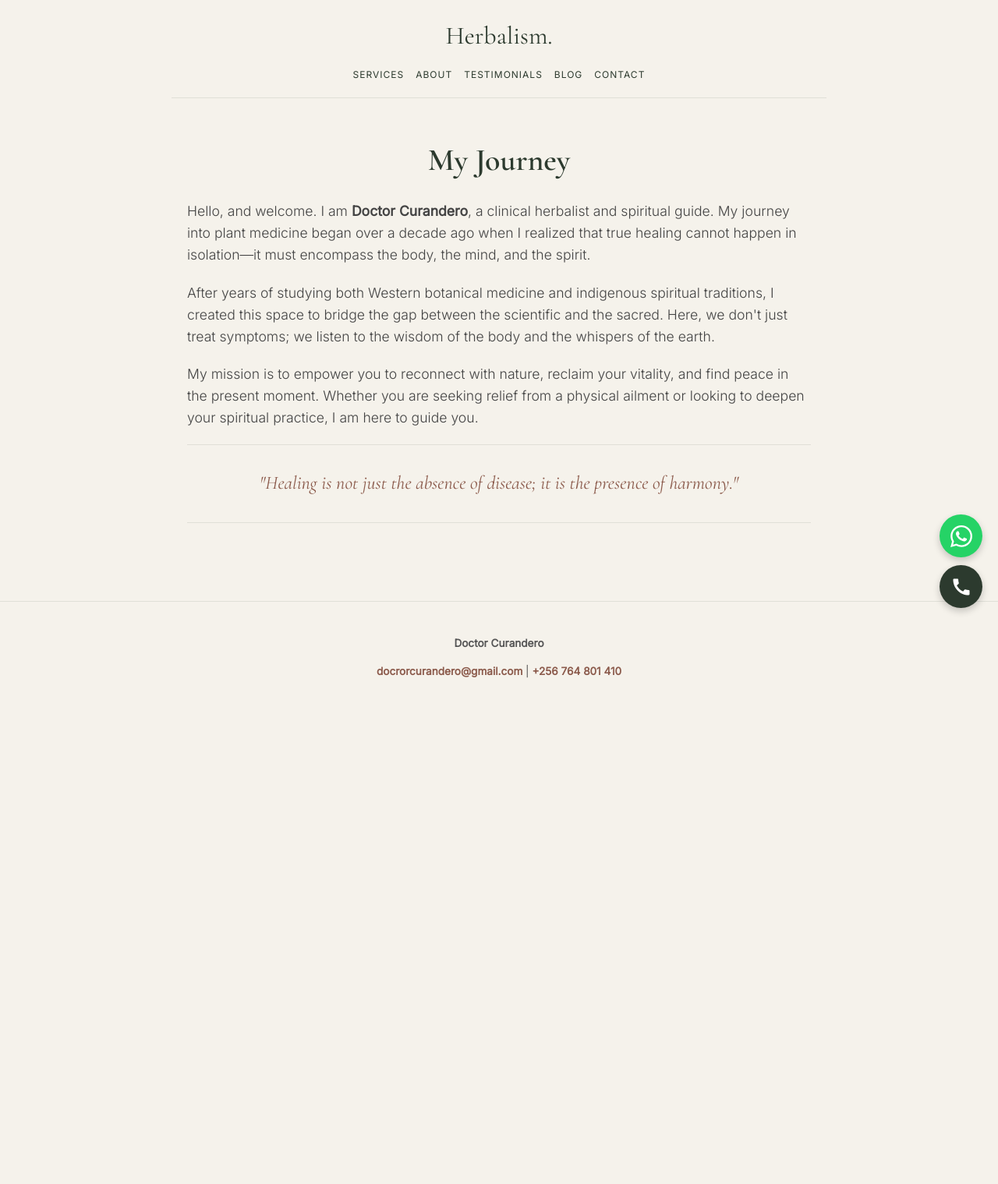
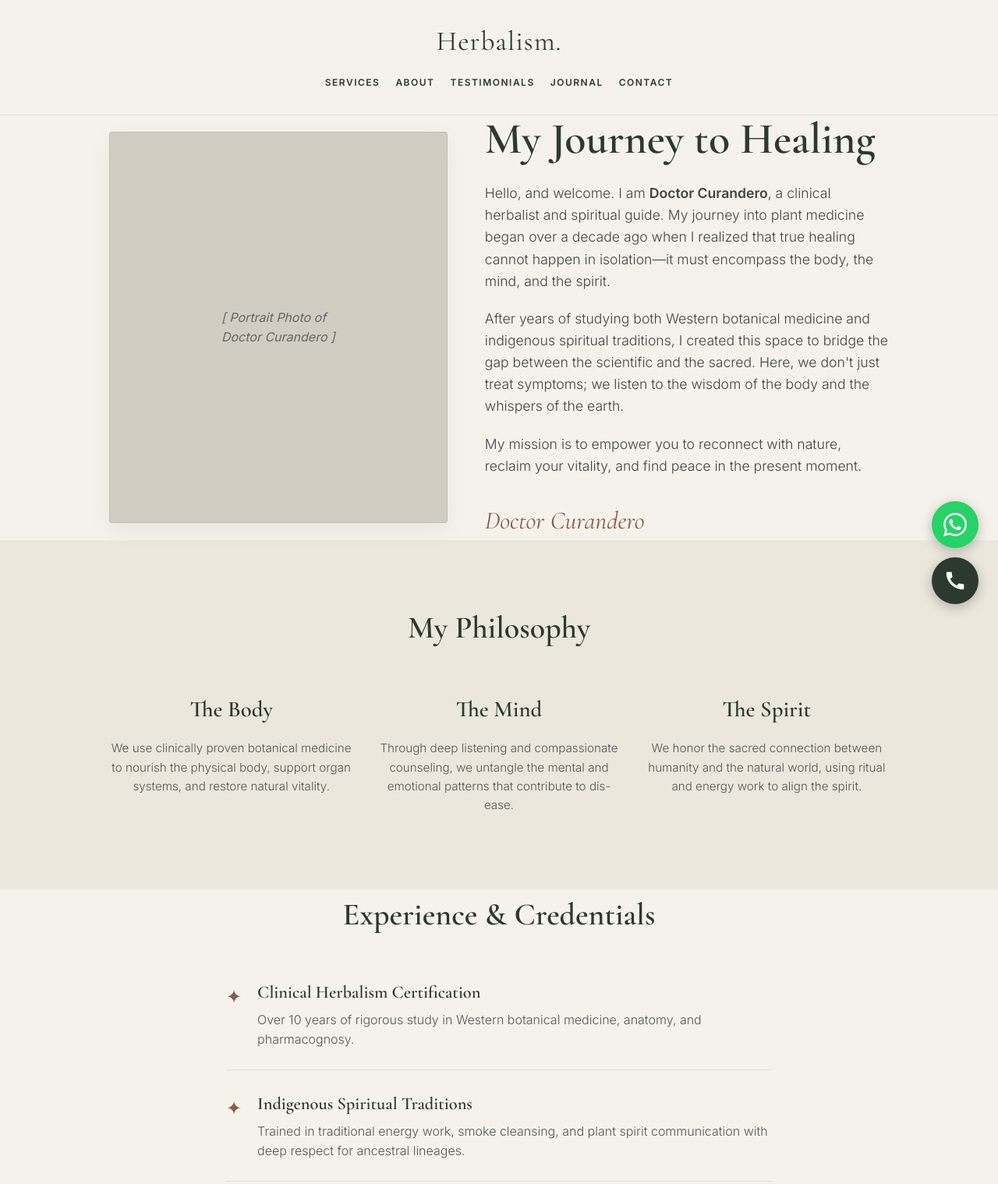
Before and after one commit to docrorcurandero/herbalism, a plain HTML site: page about.html in a window 1280 px wide. Shown: the top 1519 px of the page at 78% size. Before the commit the page ends 966 px from the top, so only its background shows below. Drawn offline with nearby package versions, Linux system fonts and the light colour scheme.

Commit message:
Update about.html

```diff
--- a/about.html
+++ b/about.html
@@ -3,65 +3,168 @@
 <head>
     <meta charset="UTF-8">
     <meta name="viewport" content="width=device-width, initial-scale=1.0">
-    <title>About | Doctor Curandero</title>
+    <title>About Doctor Curandero | Herbalism</title>
     <style>
-        @import url('https://fonts.googleapis.com/css2?family=Cormorant+Garamond:ital,wght@0,400;0,600;1,400&family=Inter:wght@300;400&display=swap');
+        @import url('https://fonts.googleapis.com/css2?family=Cormorant+Garamond:ital,wght@0,400;0,600;1,400&family=Inter:wght@300;400;600&display=swap');
+
         body { background-color: #F5F2EB; color: #2C3A2E; font-family: 'Inter', sans-serif; margin: 0; padding: 0; line-height: 1.6; }
-        h1, h2 { font-family: 'Cormorant Garamond', serif; font-weight: 600; }
-        .container { max-width: 800px; margin: 0 auto; padding: 20px; }
-        header { text-align: center; padding: 30px 0; border-bottom: 1px solid rgba(44, 58, 46, 0.1); margin-bottom: 40px; }
-        .logo { font-family: 'Cormorant Garamond', serif; font-size: 2rem; text-decoration: none; color: #2C3A2E; display: block; margin-bottom: 15px; }
-        nav { display: flex; justify-content: center; gap: 15px; flex-wrap: wrap; }
-        nav a { text-decoration: none; color: #2C3A2E; text-transform: uppercase; font-size: 0.75rem; letter-spacing: 1px; }
-        nav a:hover { color: #8B5A4B; }
-        h1 { font-size: 2.5rem; margin-bottom: 20px; text-align: center; }
-        .content p { font-weight: 300; color: #444; margin-bottom: 20px; font-size: 1.1rem; }
-        .quote { font-family: 'Cormorant Garamond', serif; font-style: italic; font-size: 1.5rem; color: #8B5A4B; text-align: center; padding: 30px; border-top: 1px solid rgba(44, 58, 46, 0.1); border-bottom: 1px solid rgba(44, 58, 46, 0.1); margin-bottom: 40px;}
-        footer { text-align: center; padding: 30px 0; font-size: 0.85rem; color: #555; border-top: 1px solid rgba(44, 58, 46, 0.1); margin-top: 40px; padding-bottom: 80px; }
+        h1, h2, h3 { font-family: 'Cormorant Garamond', serif; font-weight: 600; margin-top: 0; }
+
+        /* Navigation */
+        header { text-align: center; padding: 25px 0; border-bottom: 1px solid rgba(44, 58, 46, 0.1); background-color: rgba(245, 242, 235, 0.95); position: sticky; top: 0; z-index: 100; backdrop-filter: blur(5px); }
+        .logo { font-family: 'Cormorant Garamond', serif; font-size: 2.2rem; text-decoration: none; color: #2C3A2E; display: block; margin-bottom: 15px; letter-spacing: 1px; }
+        nav { display: flex; justify-content: center; gap: 20px; flex-wrap: wrap; }
+        nav a { text-decoration: none; color: #2C3A2E; text-transform: uppercase; font-size: 0.75rem; letter-spacing: 1.5px; font-weight: 600; padding-bottom: 5px; border-bottom: 1px solid transparent; transition: all 0.3s; }
+        nav a:hover { color: #8B5A4B; border-bottom: 1px solid #8B5A4B; }
+
+        /* Global Containers */
+        .container { max-width: 1000px; margin: 0 auto; padding: 0 20px; }
+        section { padding: 80px 0; }
+
+        /* Hero / Intro Section */
+        .intro-grid { display: grid; grid-template-columns: 1fr; gap: 50px; align-items: center; }
+        @media (min-width: 768px) { .intro-grid { grid-template-columns: 1fr 1.2fr; } }
+
+        .portrait-placeholder { width: 100%; height: 500px; background-color: #d1cdc3; border-radius: 4px; display: flex; align-items: center; justify-content: center; color: #666; font-style: italic; border: 1px solid rgba(44,58,46,0.1); box-shadow: 0 10px 30px rgba(0,0,0,0.05); }
+
+        .intro-text h1 { font-size: 3.5rem; line-height: 1.1; margin-bottom: 25px; }
+        .intro-text p { font-size: 1.1rem; color: #444; font-weight: 300; margin-bottom: 20px; }
+        .signature { font-family: 'Cormorant Garamond', serif; font-style: italic; font-size: 2rem; color: #8B5A4B; margin-top: 30px; }
+
+        /* Philosophy Section */
+        .philosophy-section { background-color: #EBE7DD; padding: 80px 0; }
+        .section-title { text-align: center; font-size: 2.5rem; margin-bottom: 50px; }
+        .philosophy-grid { display: grid; grid-template-columns: 1fr; gap: 30px; text-align: center; }
+        @media (min-width: 768px) { .philosophy-grid { grid-template-columns: repeat(3, 1fr); } }
+        .philosophy-card h3 { font-size: 1.8rem; margin-bottom: 15px; color: #2C3A2E; }
+        .philosophy-card p { color: #555; font-weight: 300; font-size: 0.95rem; }
+
+        /* Credentials Section */
+        .credentials-list { max-width: 700px; margin: 0 auto; }
+        .credential-item { display: flex; align-items: flex-start; margin-bottom: 25px; border-bottom: 1px solid rgba(44,58,46,0.1); padding-bottom: 25px; }
+        .credential-icon { color: #8B5A4B; font-size: 1.5rem; margin-right: 20px; margin-top: 5px; }
+        .credential-text h3 { font-size: 1.4rem; margin-bottom: 5px; }
+        .credential-text p { color: #555; font-weight: 300; margin: 0; }
+
+        /* Call to Action Banner */
+        .cta-banner { background-color: #2C3A2E; color: #F5F2EB; text-align: center; padding: 80px 20px; }
+        .cta-banner h2 { font-size: 3rem; margin-bottom: 20px; color: #F5F2EB; }
+        .cta-banner p { font-weight: 300; font-size: 1.2rem; margin-bottom: 40px; opacity: 0.9; }
+        .btn { display: inline-block; background-color: #F5F2EB; color: #2C3A2E; padding: 15px 35px; text-decoration: none; text-transform: uppercase; letter-spacing: 1.5px; font-size: 0.85rem; font-weight: 600; border-radius: 2px; transition: background 0.3s; box-shadow: 0 4px 6px rgba(0,0,0,0.1); }
+        .btn:hover { background-color: #E3DFD5; }
+
+        /* Footer */
+        footer { text-align: center; padding: 40px 0; font-size: 0.85rem; color: #555; padding-bottom: 100px; }
         footer a { color: #8B5A4B; text-decoration: none; font-weight: 600; }
 
-        /* FLOATING BUTTONS CSS */
-        .floating-buttons { position: fixed; bottom: 20px; right: 20px; display: flex; flex-direction: column; gap: 10px; z-index: 1000; }
-        .float-btn { width: 55px; height: 55px; border-radius: 50%; display: flex; align-items: center; justify-content: center; text-decoration: none; box-shadow: 0 4px 10px rgba(0,0,0,0.2); transition: transform 0.2s; }
+        /* Floating Buttons */
+        .floating-buttons { position: fixed; bottom: 25px; right: 25px; display: flex; flex-direction: column; gap: 12px; z-index: 1000; }
+        .float-btn { width: 60px; height: 60px; border-radius: 50%; display: flex; align-items: center; justify-content: center; text-decoration: none; box-shadow: 0 4px 15px rgba(0,0,0,0.25); transition: transform 0.2s; }
         .float-btn:hover { transform: scale(1.1); }
-        .float-btn svg { width: 28px; height: 28px; fill: white; }
+        .float-btn svg { width: 30px; height: 30px; fill: white; }
         .whatsapp-btn { background-color: #25D366; }
         .call-btn { background-color: #2C3A2E; }
     </style>
 </head>
 <body>
-    <header class="container">
+    <header>
+        <div class="container">
             <a href="index.html" class="logo">Herbalism.</a>
             <nav>
                 <a href="services.html">Services</a>
                 <a href="about.html">About</a>
                 <a href="testimonials.html">Testimonials</a>
-            <a href="blog.html">Blog</a>
+                <a href="blog.html">Journal</a>
                 <a href="contact.html">Contact</a>
             </nav>
+        </div>
     </header>
 
-    <div class="container">
-        <h1>My Journey</h1>
-
-        <div class="content">
+    <!-- INTRO SECTION -->
+    <section class="container">
+        <div class="intro-grid">
+            <!-- Replace this div with an actual image tag when you have the photo -->
+            <div class="portrait-placeholder">
+                [ Portrait Photo of<br>Doctor Curandero ]
+            </div>
+            <div class="intro-text">
+                <h1>My Journey to Healing</h1>
                 <p>Hello, and welcome. I am <strong>Doctor Curandero</strong>, a clinical herbalist and spiritual guide. My journey into plant medicine began over a decade ago when I realized that true healing cannot happen in isolation—it must encompass the body, the mind, and the spirit.</p>
-
                 <p>After years of studying both Western botanical medicine and indigenous spiritual traditions, I created this space to bridge the gap between the scientific and the sacred. Here, we don't just treat symptoms; we listen to the wisdom of the body and the whispers of the earth.</p>
-
-            <p>My mission is to empower you to reconnect with nature, reclaim your vitality, and find peace in the present moment. Whether you are seeking relief from a physical ailment or looking to deepen your spiritual practice, I am here to guide you.</p>
-        </div>
-
-        <div class="quote">
-            "Healing is not just the absence of disease; it is the presence of harmony."
+                <p>My mission is to empower you to reconnect with nature, reclaim your vitality, and find peace in the present moment.</p>
+                <div class="signature">Doctor Curandero</div>
             </div>
         </div>
+    </section>
 
+    <!-- PHILOSOPHY SECTION -->
+    <section class="philosophy-section">
+        <div class="container">
+            <h2 class="section-title">My Philosophy</h2>
+            <div class="philosophy-grid">
+                <div class="philosophy-card">
+                    <h3>The Body</h3>
+                    <p>We use clinically proven botanical medicine to nourish the physical body, support organ systems, and restore natural vitality.</p>
+                </div>
+                <div class="philosophy-card">
+                    <h3>The Mind</h3>
+                    <p>Through deep listening and compassionate counseling, we untangle the mental and emotional patterns that contribute to dis-ease.</p>
+                </div>
+                <div class="philosophy-card">
+                    <h3>The Spirit</h3>
+                    <p>We honor the sacred connection between humanity and the natural world, using ritual and energy work to align the spirit.</p>
+                </div>
+            </div>
+        </div>
+    </section>
+
+    <!-- CREDENTIALS SECTION -->
+    <section class="container">
+        <h2 class="section-title" style="text-align: center; font-size: 2.5rem; margin-bottom: 50px;">Experience & Credentials</h2>
+        <div class="credentials-list">
+            <div class="credential-item">
+                <div class="credential-icon">✦</div>
+                <div class="credential-text">
+                    <h3>Clinical Herbalism Certification</h3>
+                    <p>Over 10 years of rigorous study in Western botanical medicine, anatomy, and pharmacognosy.</p>
+                </div>
+            </div>
+            <div class="credential-item">
+                <div class="credential-icon">✦</div>
+                <div class="credential-text">
+                    <h3>Indigenous Spiritual Traditions</h3>
+                    <p>Trained in traditional energy work, smoke cleansing, and plant spirit communication with deep respect for ancestral lineages.</p>
+                </div>
+            </div>
+            <div class="credential-item">
+                <div class="credential-icon">✦</div>
+                <div class="credential-text">
+                    <h3>Holistic Wellness Practitioner</h3>
+                    <p>Dedicated to treating the whole person—addressing root causes rather than just managing symptoms.</p>
+                </div>
+            </div>
+        </div>
+    </section>
+
+    <!-- CALL TO ACTION BANNER -->
+    <section class="cta-banner">
+        <div class="container">
+            <h2>Let's Walk This Path Together</h2>
+            <p>If you are ready to reclaim your vitality and deepen your spiritual connection, I invite you to book a consultation.</p>
+            <a href="contact.html" class="btn">Book a Session</a>
+        </div>
+    </section>
+
+    <!-- FOOTER -->
     <footer>
+        <div class="container">
             <p><strong>Doctor Curandero</strong></p>
             <p><a href="mailto:docrorcurandero@gmail.com">docrorcurandero@gmail.com</a> | <a href="tel:+256764801410">+256 764 801 410</a></p>
+            <p>&copy; 2024 Herbalism & Spiritual Healing. All rights reserved.</p>
+        </div>
     </footer>
 
+    <!-- FLOATING BUTTONS -->
     <div class="floating-buttons">
         <a href="https://wa.me/256764801410?text=Hello%20Doctor%20Curandero,%20I%20would%20like%20to%20book%20a%20consultation." target="_blank" class="float-btn whatsapp-btn" aria-label="Chat on WhatsApp">
             <svg viewBox="0 0 24 24"><path d="M17.472 14.382c-.297-.149-1.758-.867-2.03-.967-.273-.099-.471-.148-.67.15-.197.297-.767.966-.94 1.164-.173.199-.347.223-.644.075-.297-.15-1.255-.463-2.39-1.475-.883-.788-1.48-1.761-1.653-2.059-.173-.297-.018-.458.13-.606.134-.133.298-.347.446-.52.149-.174.198-.298.298-.497.099-.198.05-.371-.025-.52-.075-.149-.669-1.612-.916-2.207-.242-.579-.487-.5-.669-.51-.173-.008-.371-.01-.57-.01-.198 0-.52.074-.792.372-.272.297-1.04 1.016-1.04 2.479 0 1.462 1.065 2.875 1.213 3.074.149.198 2.096 3.2 5.077 4.487.709.306 1.262.489 1.694.625.712.227 1.36.195 1.871.118.571-.085 1.758-.719 2.006-1.413.248-.694.248-1.289.173-1.413-.074-.124-.272-.198-.57-.347m-5.421 7.403h-.004a9.87 9.87 0 01-5.031-1.378l-.361-.214-3.741.982.998-3.648-.235-.374a9.86 9.86 0 01-1.51-5.26c.001-5.45 4.436-9.884 9.888-9.884 2.64 0 5.122 1.03 6.988 2.898a9.825 9.825 0 012.893 6.994c-.003 5.45-4.437 9.884-9.885 9.884m8.413-18.297A11.815 11.815 0 0012.05 0C5.495 0 .16 5.335.157 11.892c0 2.096.547 4.142 1.588 5.945L.057 24l6.305-1.654a11.882 11.882 0 005.683 1.448h.005c6.554 0 11.89-5.335 11.893-11.893a11.821 11.821 0 00-3.48-8.413Z"/></svg>
```
Lines whose indentation alone changed are shown as unchanged.
